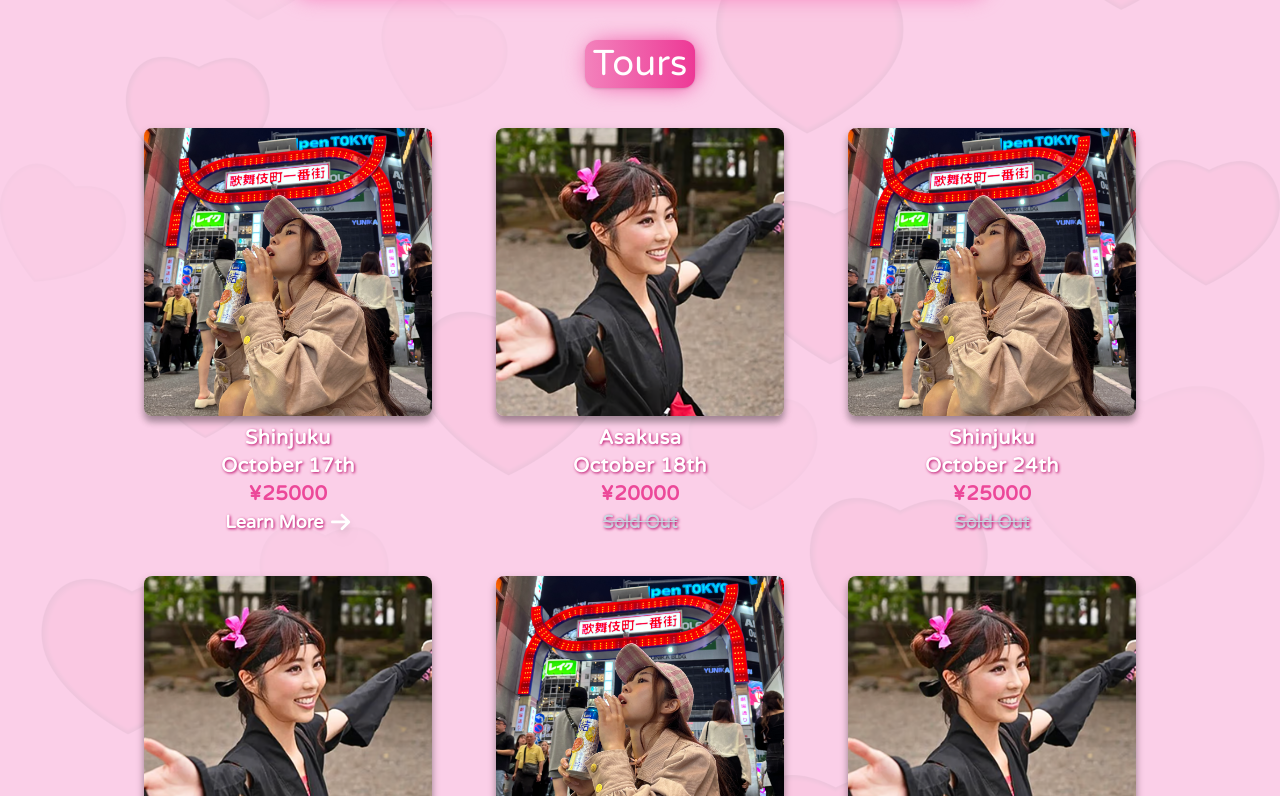
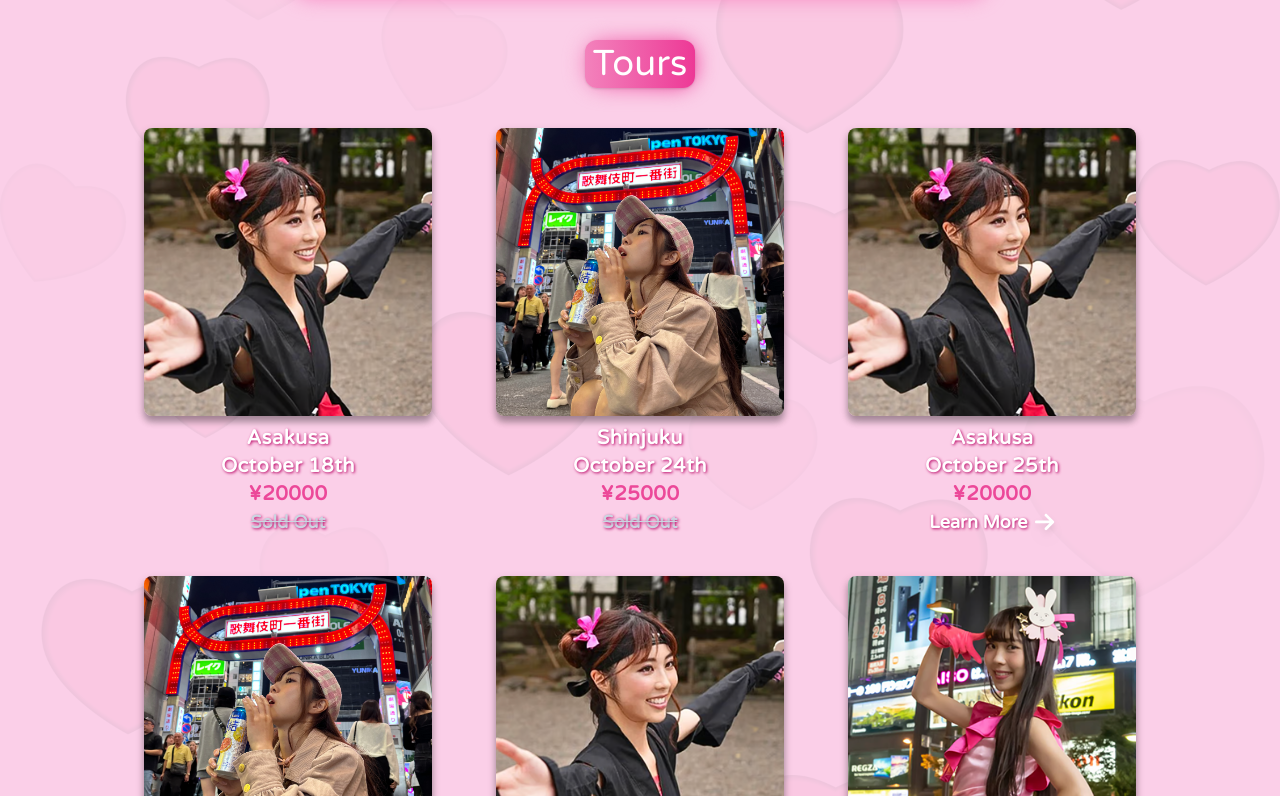
Before and after one commit to brandonrainey/smiley-tours, a Next.js app: page / in a window 1280 px wide. Shown: the part 1264-2060 px from the top of the page. Built offline with nearby package versions, Linux system fonts and the light colour scheme; no server answers; a web font is replaced by a local one; what tailwindcss-animated would draw is missing.

Commit message:
removed expired tour

```diff
--- a/components/TourSidebar.tsx
+++ b/components/TourSidebar.tsx
@@ -6,15 +6,6 @@ import { useEffect, useState } from 'react'
 import ArrowRight from './icons/ArrowRight'
 
 const tours = [
-  {
-    tourArea: 'Shinjuku',
-    tourDate: 'October 17th',
-    tourImage: '/tours/shinjuku-tour.webp',
-    tourId: 11,
-    tourPrice: 25000,
-    tourSpots: 4,
-    tourLink: 'https://smileywalk.shop/items/66c30b95827c0203a8467283',
-  },
   {
     tourArea: 'Asakusa',
     tourDate: 'October 18th',
```
